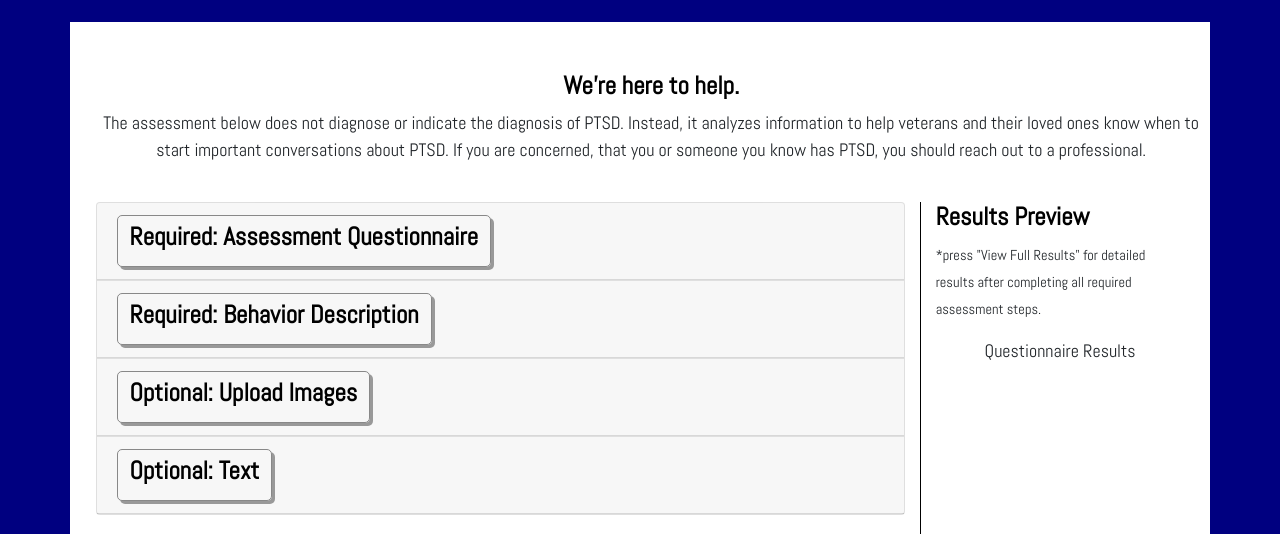
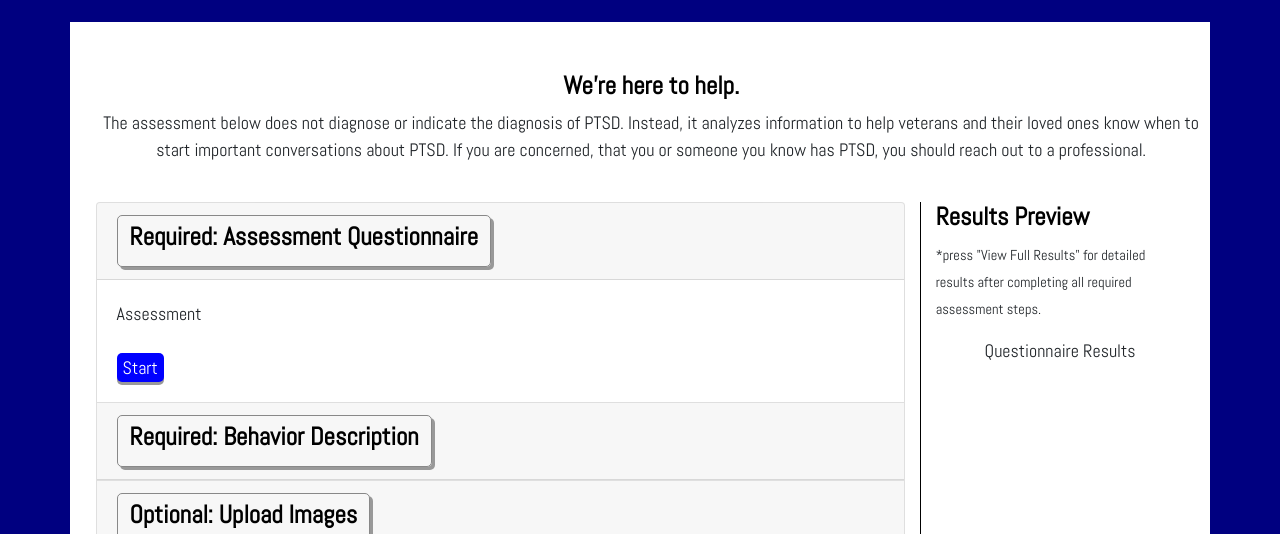
Before and after one commit to technophile81/vetPTSDApp, a plain HTML site: page index.html in a window 1280 px wide. Shown: the part 232-766 px from the top of the page. Drawn offline with nearby package versions, Linux system fonts and the light colour scheme; no server answers.

Commit message:
make it open assessment-div

```diff
--- a/index.html
+++ b/index.html
@@ -95,7 +95,7 @@
 
 
                             <!-- Change class from "collapse show step-one to collapse"     -->
-                            <div id="collapseOne" class="collapse" aria-labelledby="headingOne" data-parent="#accordion">
+                            <div id="collapseOne" class="collapse-show" aria-labelledby="headingOne" data-parent="#accordion">
                                 <div class="card-body">
                                     <div class="row">
                                         <div class="col-sm-12" id="assessment-div">
```
